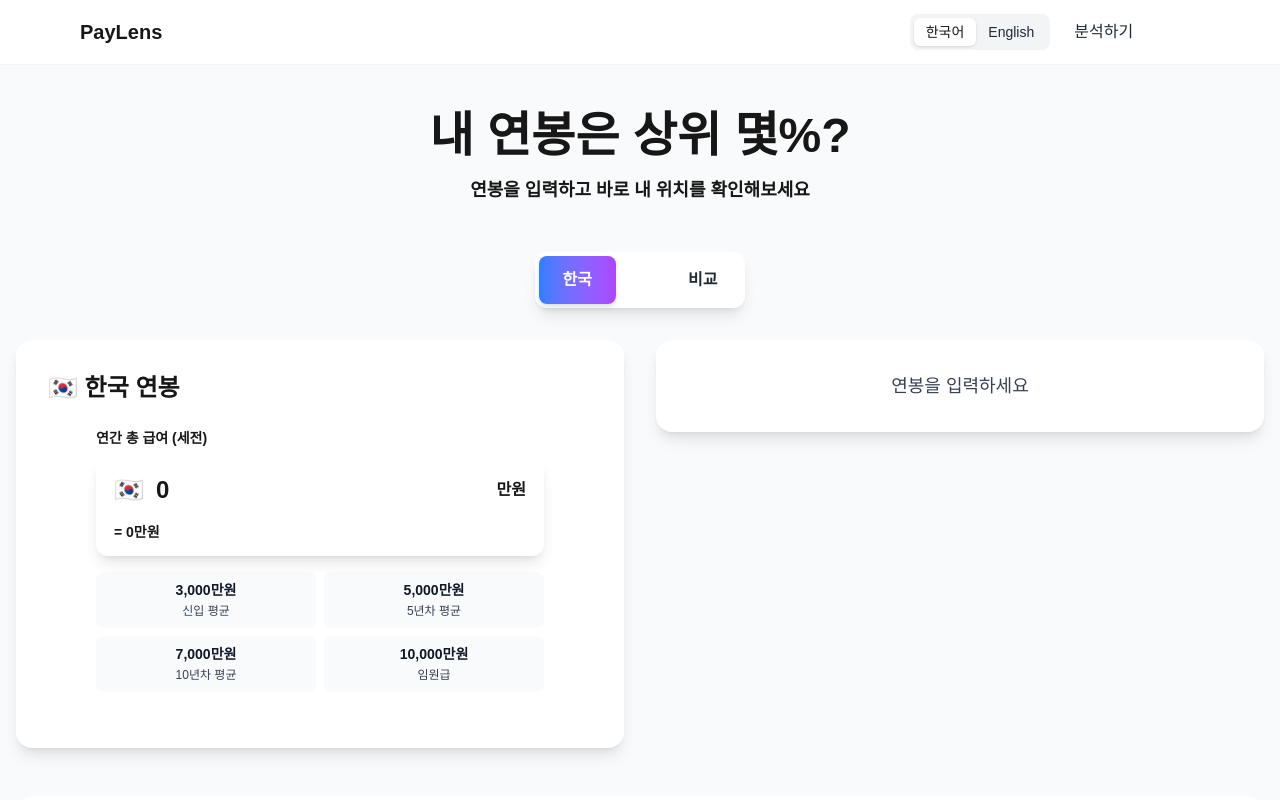
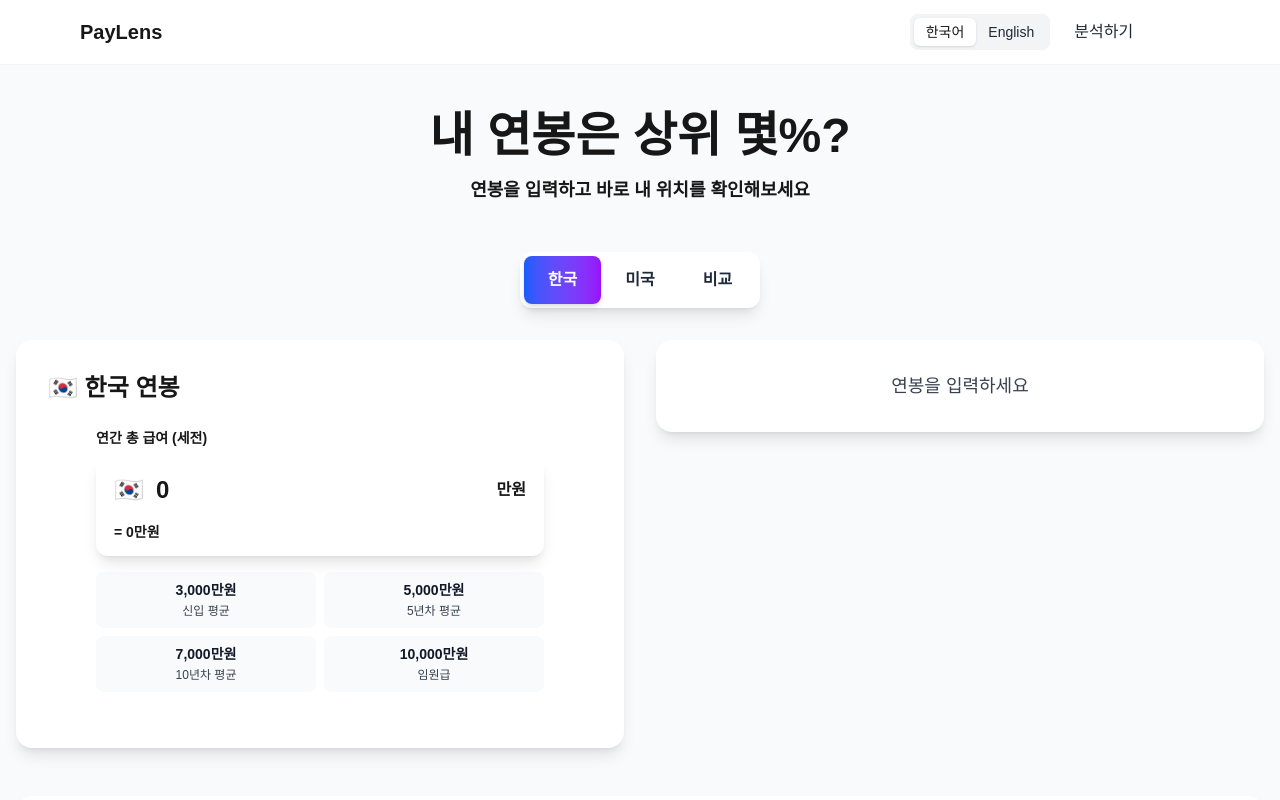
Before and after one commit to jeromwolf/paylens, a Next.js app: page /analyze in a window 1280 px wide. Shown: the top 800 px of the page. Built offline with nearby package versions, Linux system fonts and the light colour scheme.

Commit message:
Fix: Hardcode tab labels to ensure text visibility
- Replaced dynamic translation with hardcoded Korean text
- Ensures tab labels are always visible
- Darker gradient colors (blue-600 to purple-600)

```diff
--- a/app/analyze/page.tsx
+++ b/app/analyze/page.tsx
@@ -122,19 +122,36 @@ export default function AnalyzePage() {
         {/* Tab Navigation */}
         <div className="flex justify-center mb-8">
           <div className="bg-white rounded-xl shadow-lg p-1 inline-flex">
-            {['korea', 'us', 'compare'].map((tab) => (
             <button
-                key={tab}
-                onClick={() => setActiveTab(tab as any)}
+              onClick={() => setActiveTab('korea')}
               className={`px-6 py-3 rounded-lg font-bold transition-all ${
-                  activeTab === tab
-                    ? 'bg-gradient-to-r from-blue-500 to-purple-500 text-white shadow-md'
+                activeTab === 'korea'
+                  ? 'bg-gradient-to-r from-blue-600 to-purple-600 text-white shadow-md'
                   : 'text-gray-600 hover:text-gray-800 hover:bg-gray-50'
               }`}
             >
-                {t(`${tab}Tab` as any)}
+              한국
             </button>
-            ))}
+            <button
+              onClick={() => setActiveTab('us')}
+              className={`px-6 py-3 rounded-lg font-bold transition-all ${
+                activeTab === 'us'
+                  ? 'bg-gradient-to-r from-blue-600 to-purple-600 text-white shadow-md'
+                  : 'text-gray-600 hover:text-gray-800 hover:bg-gray-50'
+              }`}
+            >
+              미국
+            </button>
+            <button
+              onClick={() => setActiveTab('compare')}
+              className={`px-6 py-3 rounded-lg font-bold transition-all ${
+                activeTab === 'compare'
+                  ? 'bg-gradient-to-r from-blue-600 to-purple-600 text-white shadow-md'
+                  : 'text-gray-600 hover:text-gray-800 hover:bg-gray-50'
+              }`}
+            >
+              비교
+            </button>
           </div>
         </div>
 
```
Lines whose indentation alone changed are shown as unchanged.
